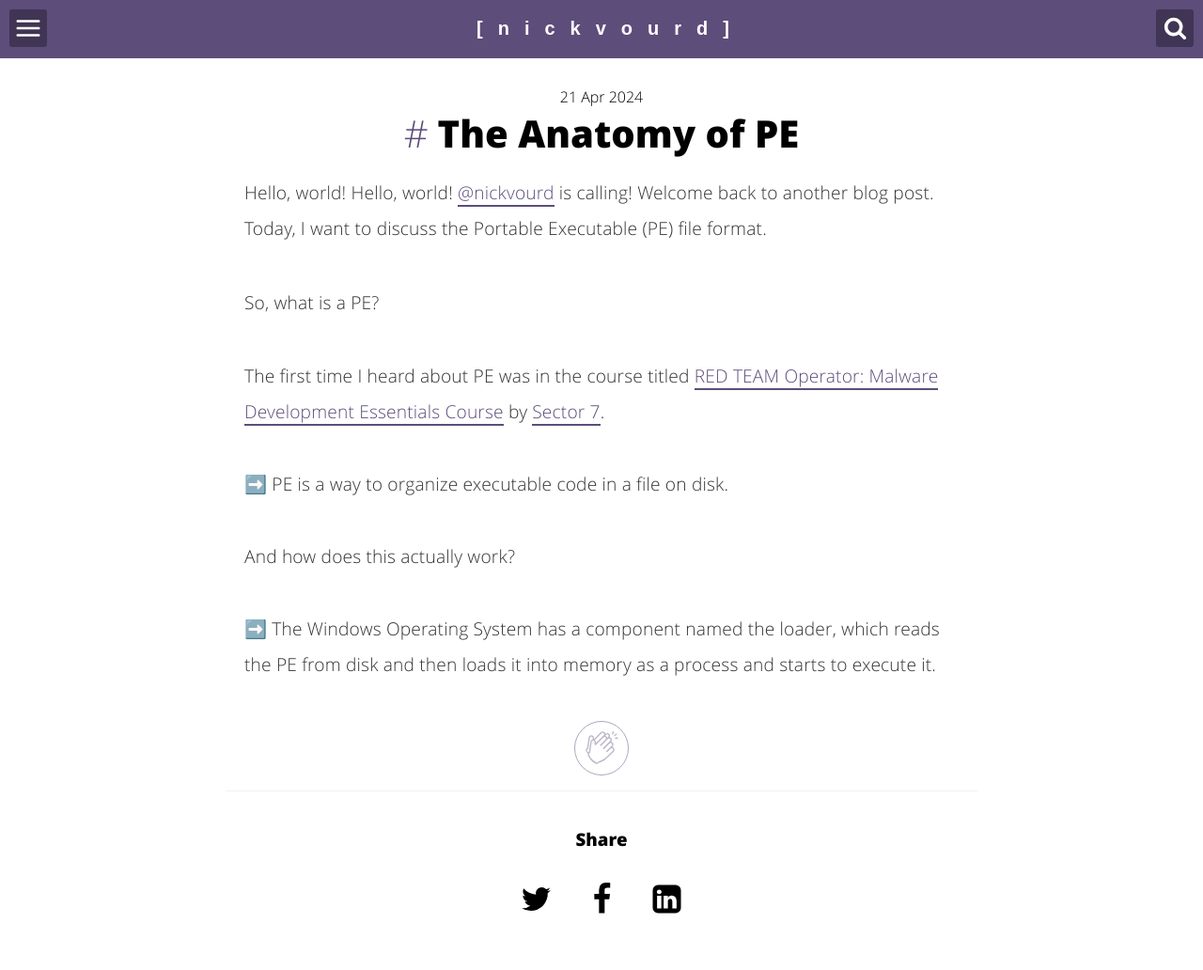
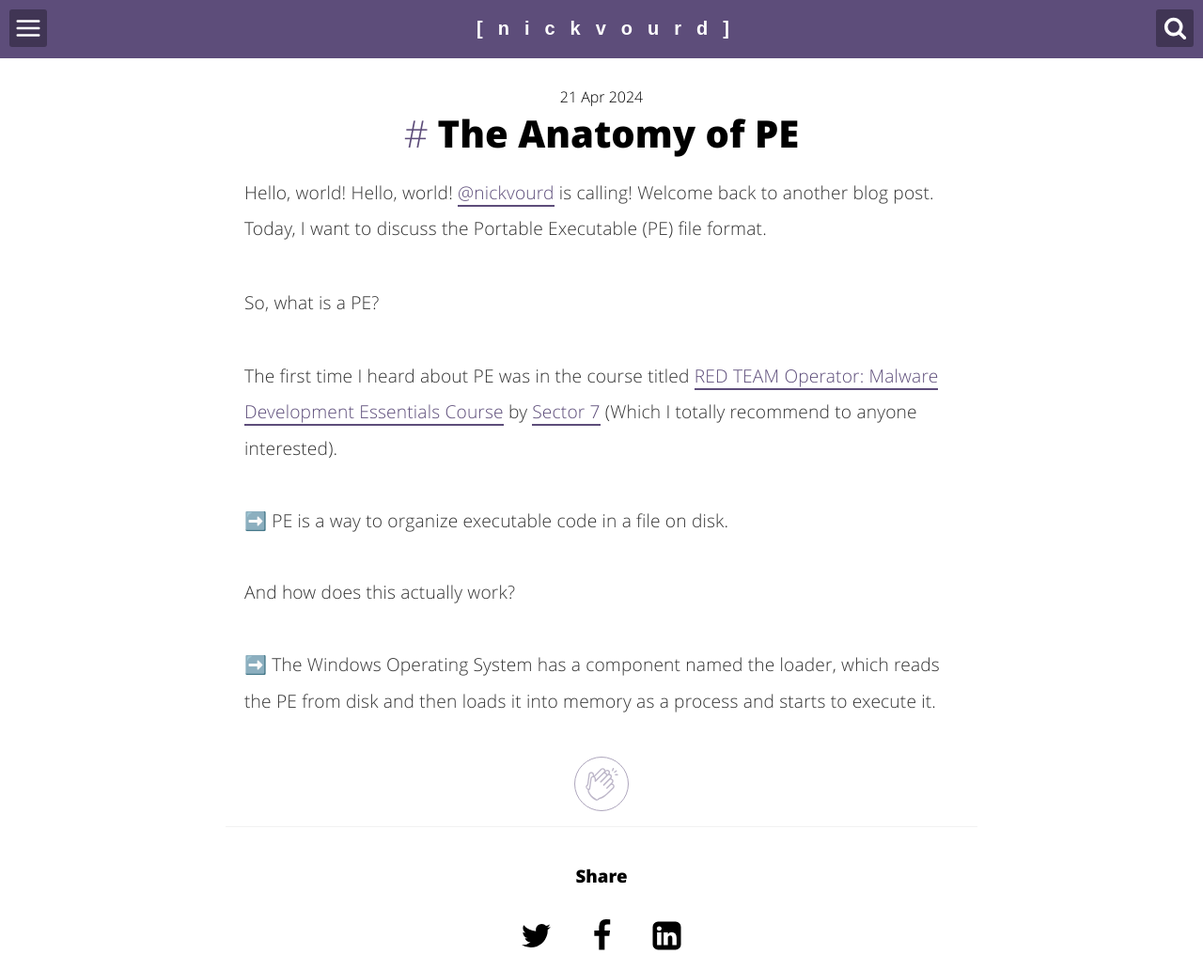
Before and after one commit to nickvourd/nickvourd.github.io, a Jekyll site: the page built from _posts/2024-04-21-the-anatomy-of-pe.md, in a window 1280 px wide. Shown: the whole page at 94% size. Built offline with Jekyll 4.4.1, drawn with Linux system fonts in a browser that asks for light colours; before the commit the page ends 993 px from its top, so only the background shows below that.

Commit message:
The anatomy of PE

```diff
--- a/_posts/2024-04-21-the-anatomy-of-pe.md
+++ b/_posts/2024-04-21-the-anatomy-of-pe.md
@@ -138,7 +138,7 @@
 
 <p>So, what is a PE?</p><br />
 
-<p>The first time I heard about PE was in the course titled <a href="https://institute.sektor7.net/red-team-operator-malware-development-essentials">RED TEAM Operator: Malware Development Essentials Course</a> by <a href="https://institute.sektor7.net">Sector 7</a>.<br /><br />➡️ PE is a way to organize executable code in a file on disk.<br /><br />And how does this actually work?<br /><br />➡️ The Windows Operating System has a component named the loader, which reads the PE from disk and then loads it into memory as a process and starts to execute it.</p><br />
+<p>The first time I heard about PE was in the course titled <a href="https://institute.sektor7.net/red-team-operator-malware-development-essentials">RED TEAM Operator: Malware Development Essentials Course</a> by <a href="https://institute.sektor7.net">Sector 7</a> (Which I totally recommend to anyone interested).<br /><br />➡️ PE is a way to organize executable code in a file on disk.<br /><br />And how does this actually work?<br /><br />➡️ The Windows Operating System has a component named the loader, which reads the PE from disk and then loads it into memory as a process and starts to execute it.</p><br />
 
 <!-- add the button!-->
 <div>
```
